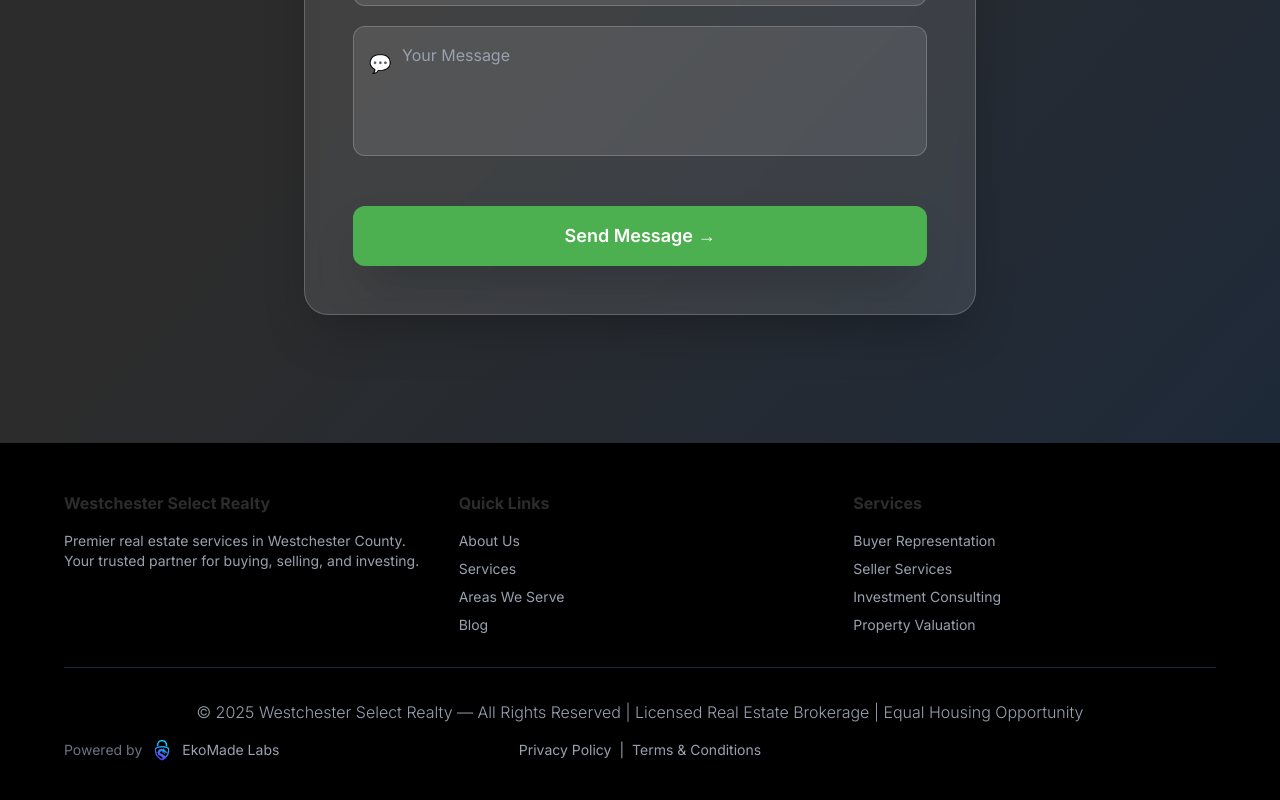
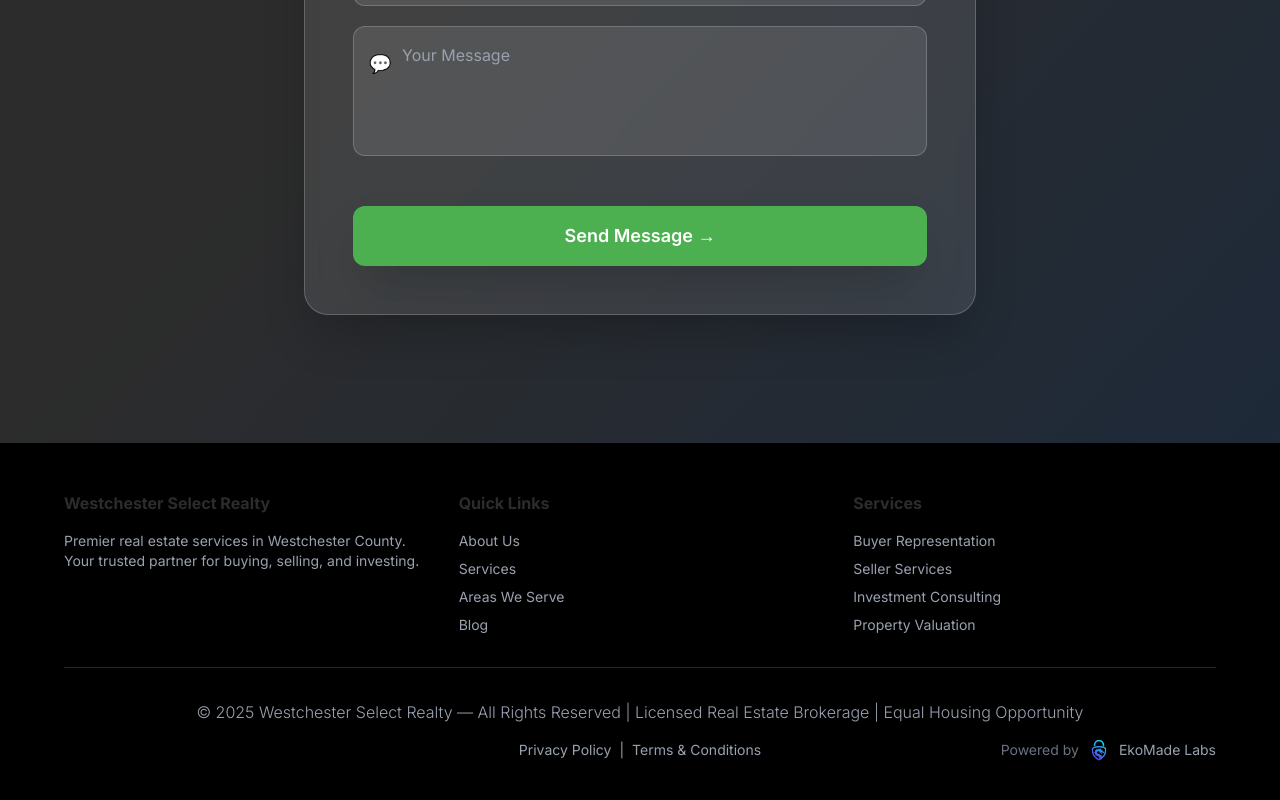
Before and after one commit to EkoDre/WestchesterSelect, a React (Vite) app: page / in a window 1280 px wide. Shown: the part 9646-10446 px from the top of the page. Built offline with nearby package versions, Linux system fonts and the light colour scheme.

Commit message:
Move Powered by EkoMade Labs to right side as badge, below Privacy Policy on mobile

```diff
--- a/src/App.jsx
+++ b/src/App.jsx
@@ -630,16 +630,6 @@ function App() {
               © 2025 Westchester Select Realty — All Rights Reserved | Licensed Real Estate Brokerage | Equal Housing Opportunity
             </p>
             <div className="flex flex-col sm:flex-row items-center gap-4 text-gray-400 text-sm relative">
-              <a
-                href="https://ekomadevpn.com"
-                target="_blank"
-                rel="noopener noreferrer"
-                className="flex items-center gap-2 hover:opacity-80 transition-opacity sm:absolute sm:left-0"
-              >
-                <span className="text-gray-500">Powered by</span>
-                <img src="/logo-mark.png" alt="EkoMade Labs" className="h-6 w-auto" />
-                <span className="text-gray-400">EkoMade Labs</span>
-              </a>
               <div className="text-center flex-1">
                 <a
                   href="/privacy-policy.pdf"
@@ -659,6 +649,16 @@ function App() {
                   Terms & Conditions
                 </a>
               </div>
+              <a
+                href="https://ekomadevpn.com"
+                target="_blank"
+                rel="noopener noreferrer"
+                className="flex items-center gap-2 hover:opacity-80 transition-opacity sm:absolute sm:right-0"
+              >
+                <span className="text-gray-500">Powered by</span>
+                <img src="/logo-mark.png" alt="EkoMade Labs" className="h-6 w-auto" />
+                <span className="text-gray-400">EkoMade Labs</span>
+              </a>
             </div>
           </div>
         </div>
```
